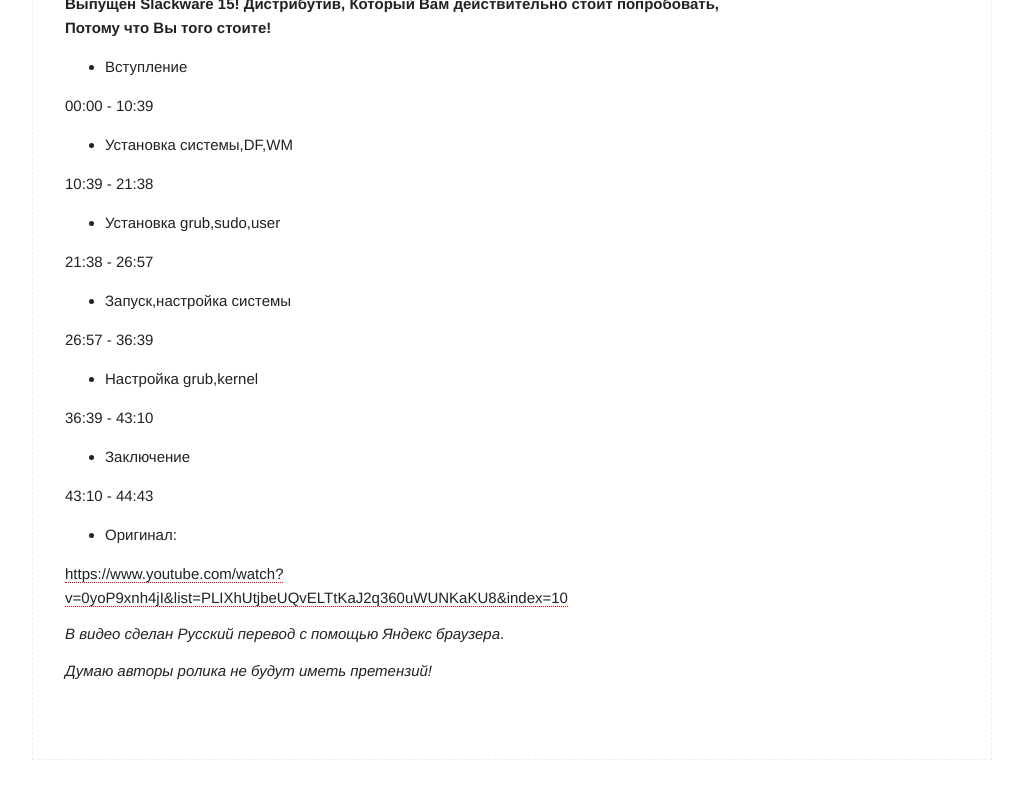
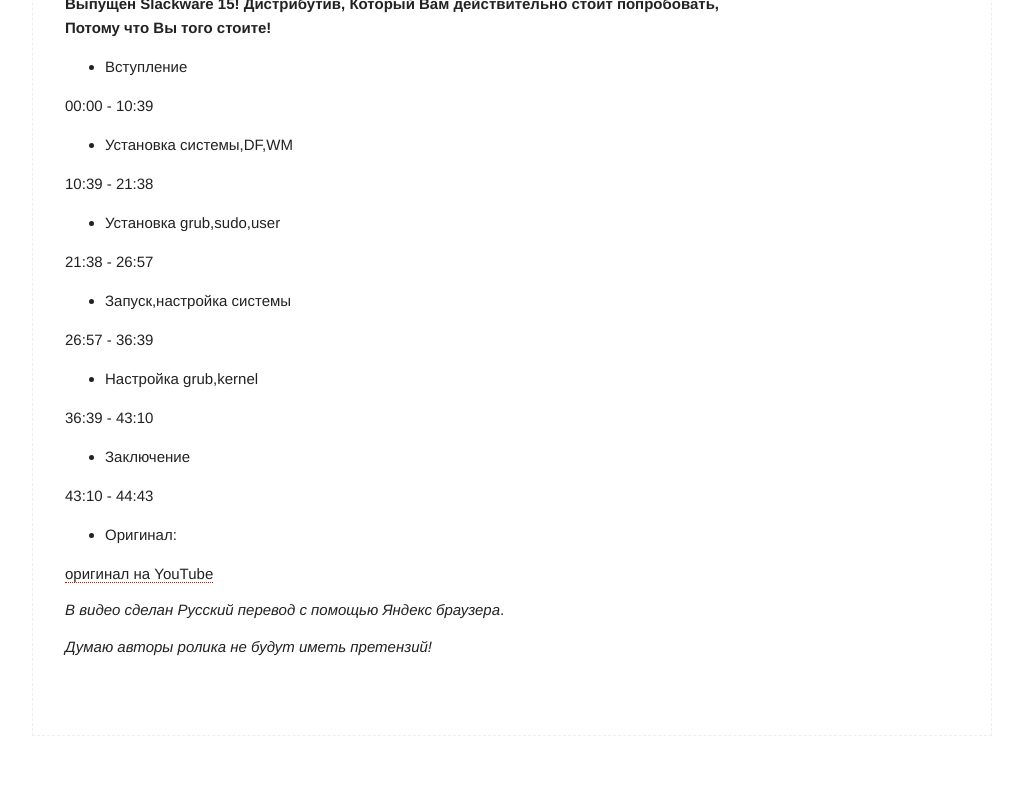
Before and after one commit to EvgenyShulyak/EvgenyShulyak.github.io, a Jekyll site: the page built from _posts/2022-12-15-About_Slackware.md, in a window 1280 px wide and 900 px high, scrolled down 3329 px. Shown: the top 799 px of the window, without its empty margins (128-1151 px from the left). Built offline with Jekyll 4.4.1, drawn with Linux system fonts in a browser that asks for light colours.

Commit message:
Update 2022-12-15-About_Slackware.md
123

```diff
--- a/_posts/2022-12-15-About_Slackware.md
+++ b/_posts/2022-12-15-About_Slackware.md
@@ -149,7 +149,7 @@
 
 - Оригинал:
 
-[https://www.youtube.com/watch?v=0yoP9xnh4jI&list=PLIXhUtjbeUQvELTtKaJ2q360uWUNKaKU8&index=10]()
+[оригинал на YouTube](https://www.youtube.com/watch?v=0yoP9xnh4jI&list=PLIXhUtjbeUQvELTtKaJ2q360uWUNKaKU8&index=10)
 
 *В видео сделан Русский перевод с помощью Яндекс браузера*.
 
```
